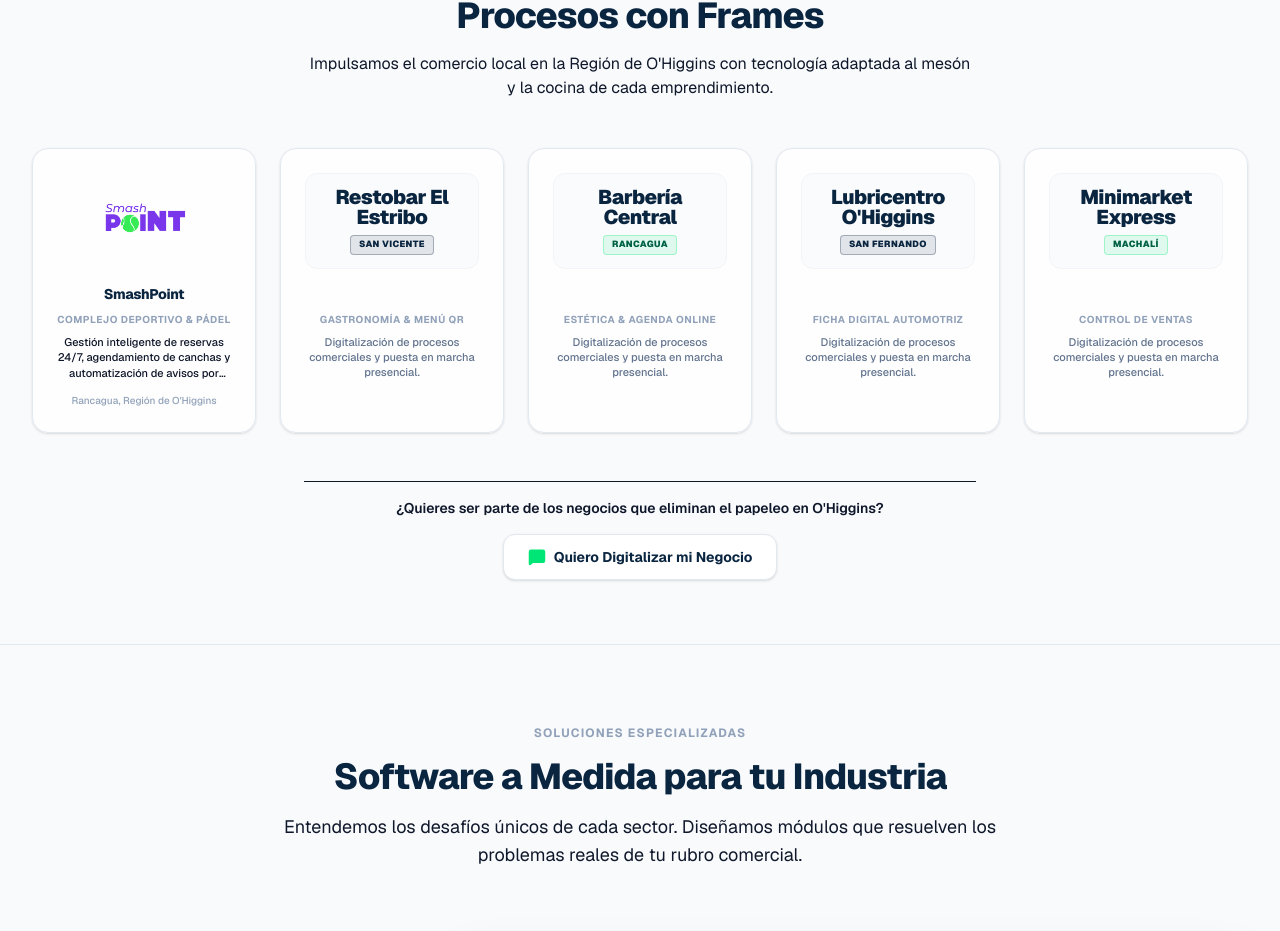
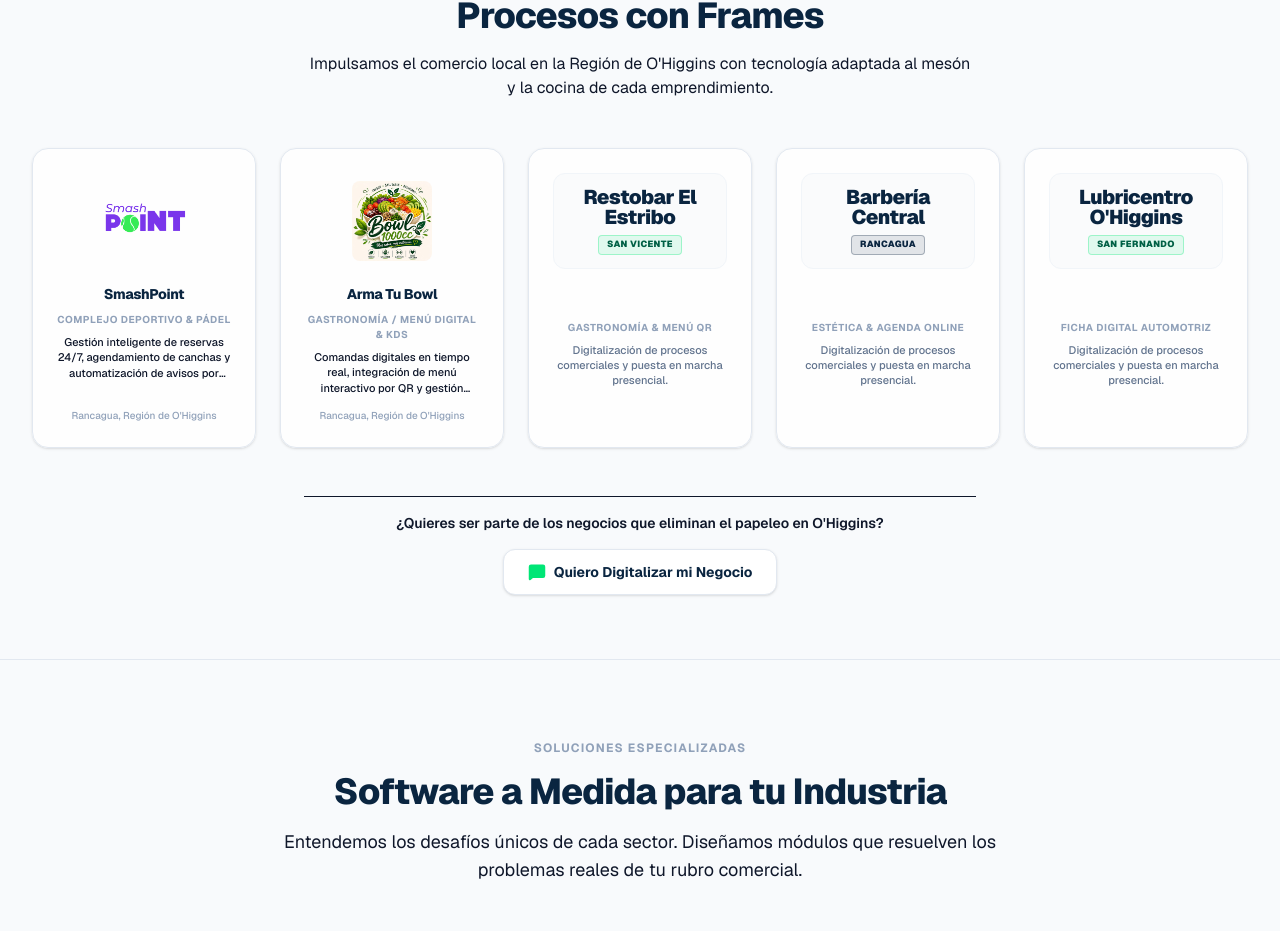
Before and after one commit to hpulgarc-sys/agencia-automatizacion-local, a Next.js app: page / in a window 1280 px wide. Shown: the part 2550-3481 px from the top of the page. Built offline with nearby package versions, Linux system fonts and the light colour scheme.

Commit message:
Agregar Arma Tu Bowl como segundo cliente oficial con logo y descripción

```diff
--- a/src/components/ClientesSection.tsx
+++ b/src/components/ClientesSection.tsx
@@ -21,10 +21,17 @@
     logoUrl: "/clientes/smashpoint.png",
     comuna: "Rancagua"
   },
+  {
+    id: "armatubowl",
+    nombre: "Arma Tu Bowl",
+    rubro: "Gastronomía / Menú Digital & KDS",
+    descripcion: "Comandas digitales en tiempo real, integración de menú interactivo por QR y gestión automatizada de pedidos para cocina.",
+    logoUrl: "/clientes/armatubowl.png",
+    comuna: "Rancagua"
+  },
   { id: 1, nombre: "Restobar El Estribo", rubro: "Gastronomía & Menú QR", comuna: "San Vicente" },
   { id: 2, nombre: "Barbería Central", rubro: "Estética & Agenda Online", comuna: "Rancagua" },
   { id: 3, nombre: "Lubricentro O'Higgins", rubro: "Ficha Digital Automotriz", comuna: "San Fernando" },
-  { id: 4, nombre: "Minimarket Express", rubro: "Control de Ventas", comuna: "Machalí" },
 ];
 
 export default function ClientesSection() {
```
Also changed, not shown: public/clientes/armatubowl.png (added).
